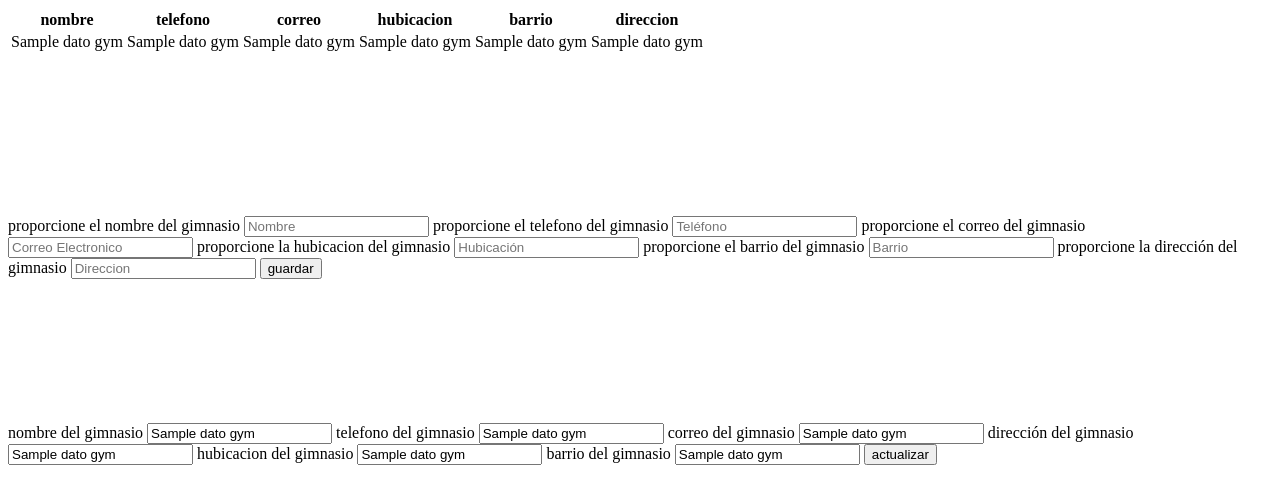
After one commit to Horux69/proyecto_gym, a Flask app: template templates/dashboard/contactanos.html in a window 1280 px wide. The commit adds this page. Shown: the top 504 px of the page. Run offline with Flask 3, Linux system fonts and the light colour scheme; the template is opened without the code that fills it: most values are stand-ins (such as "Sample title", 1, 10 or a date in 2020).

Commit message:
interfaz contactanos

```diff
--- a/app.py
+++ b/app.py
@@ -7,6 +7,7 @@ from routes.membresias import membresias
 from routes.operadores import consultaOperadores
 from models.Afiliados import LosAfiliados
 from routes.rutinas import rutinas
+from routes.contactanos import contactanos
 from conexion import *
 
 
--- a/routes/afiliados.py
+++ b/routes/afiliados.py
@@ -24,6 +24,8 @@ def obtener_datos_afiliados():
                             <a onclick='return confirm('Seguro quiere eliminar este operador?')' class='btn btn-danger delete-afiliado' href='#' data-id='{row[0]}'><i class='fa-solid fa-trash'></i></a>
                             <a class="btn btn-info" href="/afiliados/info/{row[0]}"><i class="fa-solid fa-address-card" style="color: #fff;"></i></a>
                             <a class="btn btn-primary" href="/afiliados/actualizarMembresias/{row[0]}"><i class="fa-solid fa-credit-card" style="color: #fff;"></i></a>
+                            <a class="btn btn-primary" href="/afiliados/nuevacontra/{row[0]}"><i class="fa-solid fa-key" ></i></i></a>
+
                             </div>"""
 
             cedula_formateada = "{0:,}".format(int(row[0])).replace(",", ".")
@@ -304,7 +306,7 @@ def actualizarContra():
 
     else:
 
-        return redirect('/')
+        return redirect('/afiliados')
 
 @app.route('/afiliados/nuevacontra/<cedula>')
 def nuevacontra(cedula):
--- a/templates/dashboard/cabecera.html
+++ b/templates/dashboard/cabecera.html
@@ -11,7 +11,9 @@
                 <li><a href="/afiliados">Afiliados</a></li>
                 <li><a href="/membresias">Membresias</a></li>
                 <li><a href="/rutinas">Rutinas</a></li>
-
+                {% if session["rol"] == 'super_admin' or session["rol"] == 'administrador' %}
+                <li><a href="/contactanos">Contactanos</a></li>
+                {% endif %}
                 <!-- <li><a href="#">Servicios</a></li>
                 <li><a href="#">Contacto</a></li> -->
                 </div>
--- /dev/null
+++ b/templates/dashboard/contactanos.html
@@ -0,0 +1,116 @@
+<!DOCTYPE html>
+<html lang="es">
+<head>
+    <meta charset="UTF-8">
+    <meta name="viewport" content="width=device-width, initial-scale=1.0">
+    <title>Contactanos</title>
+</head>
+<body>
+    <main >
+        <section>
+            <table>
+                <thead>
+                    <tr>
+                        <th>nombre</th>
+                        <th>telefono</th>
+                        <th>correo</th>
+                        <th>hubicacion</th>
+                        <th>barrio</th>
+                        <th>direccion</th>
+                    </tr>
+                </thead>
+                <tbody>
+                    {%for dato_gym in contacto_gym %}
+                    <tr>
+                        <td>{{dato_gym[1]}}</td>
+                        <td>{{dato_gym[2]}}</td>
+                        <td>{{dato_gym[3]}}</td>
+                        <td>{{dato_gym[4]}}</td>
+                        <td>{{dato_gym[5]}}</td>
+                        <td>{{dato_gym[6]}}</td>
+                    </tr>
+
+                    {% endfor %}
+
+                </tbody>
+            </table>
+        </section>
+        <br/>
+        <br/>
+        <br/>
+        <br/>
+        <br/>
+        <br/>
+        <br/>
+        <br/>
+        <br/>
+        <section >
+            <!-- este es el formulario para agragar es un modal -->
+            <form action="/contactanos/agregar" method="post" >
+
+
+            <label for="nombre_gym">proporcione el nombre del gimnasio</label>
+            <input type="text" placeholder="Nombre" name="nombre_gym" id="nombre_gym" pattern="[A-Za-z\s]{5,50}" maxlength="50" minlength="5" tabindex="1" required >
+
+            <label for="telefono_gym">proporcione el telefono del gimnasio</label>
+            <input type="tel" placeholder="Teléfono" name="telefono_gym" id="telefono_gym" pattern="[0-9]{10}" maxlength="10" minlength="10" tabindex="2" required >
+
+            <label for="correo_gym">proporcione el correo del gimnasio</label>
+            <input type="email"  id="correo_gym" name="correo_gym" pattern="[A-Za-z-_0-9]+@[A-Za-z]\.[a-z]{11,65}" minlength="11" maxlength="65" placeholder="Correo Electronico" tabindex="3" required>
+
+            <label for="hubicacion_gym">proporcione la hubicacion del gimnasio</label>
+            <input type="text"  id="hubicacion_gym" name="hubicacion_gym" pattern="[A-Za-z\s]{10,50}" maxlength="50" minlength="10" placeholder="Hubicación" tabindex="4" required>
+
+            <label for="barrio_gym">proporcione el barrio del gimnasio</label>
+            <input type="text" placeholder="Barrio" name="barrio_gym" id="barrio_gym" pattern="[A-Za-z\s]{10,50}" maxlength="50" minlength="10" tabindex="5" required >
+
+            <label for="direccion_gym">proporcione la dirección del gimnasio</label>
+            <input type="text" placeholder="Direccion" name="direccion_gym" id="direccion_gym" pattern="[A-Za-z\s]{10,50}" maxlength="50" minlength="10" tabindex=6" required >
+
+            <button type="submit" tabindex="7" >guardar</button>
+        </form>
+        </section>
+
+         <br/>
+         <br/>
+         <br/>
+         <br/>
+         <br/>
+         <br/>
+         <br/>
+         <br/>
+        <section>
+            <!-- este es el de el update es un modal -->
+            <form action="/contactanos/actualizar" method="post" >
+
+                <input type="text" name="id_contacto" id="id_contacto" value="{{contacto_gym[0][0]}}" hidden readonly>
+
+                <label for="nombre_gym">nombre del gimnasio</label>
+                <input type="text" value="{{contacto_gym[0][1]}}" name="nombre_gym" id="nombre_gym" pattern="[A-Za-z\s]{5,50}" maxlength="50" minlength="5" tabindex="1" required >
+
+                <label for="telefono_gym">telefono del gimnasio</label>
+                <input type="tel" value="{{contacto_gym[0][2]}}" name="telefono_gym" id="telefono_gym" pattern="[0-9]{10}" maxlength="10" minlength="10" tabindex="2" required >
+
+                <label for="correo_gym">correo del gimnasio</label>
+                <input type="email" value="{{contacto_gym[0][3]}}" id="correo_gym" name="correo_gym" pattern="[A-Za-z-_0-9]+@[A-Za-z]\.[a-z]{11,65}" minlength="11" maxlength="65"  tabindex="3" required>
+
+                <label for="direccion_gym">dirección del gimnasio</label>
+                <input type="text" value="{{contacto_gym[0][6]}}" name="direccion_gym" id="direccion_gym" pattern="[A-Za-z\s]{10,50}" maxlength="50" minlength="10" tabindex=6" required >
+
+                <label for="hubicacion_gym">hubicacion del gimnasio</label>
+                <input type="text" value="{{contacto_gym[0][4]}}" id="hubicacion_gym" name="hubicacion_gym" pattern="[A-Za-z\s-#]{10,50}" maxlength="50" minlength="10"  tabindex="4" required>
+
+                <label for="barrio_gym">
+                    barrio del gimnasio</label>
+                <input type="text" value="{{contacto_gym[0][5]}}" name="barrio_gym" id="barrio_gym" pattern="[A-Za-z\s]{10,50}" maxlength="50" minlength="10" tabindex="5" required >
+
+
+                <button type="submit" tabindex="7" >actualizar</button>
+            </form>
+        </section>
+    </main>
+
+
+</body>
+
+</html>
```
Also changed, not shown: models/contactanos.py (added, +29 -0 lines), routes/contactanos.py (added, +62 -0 lines), static/css/dataTables.css (+7 -1 lines).
